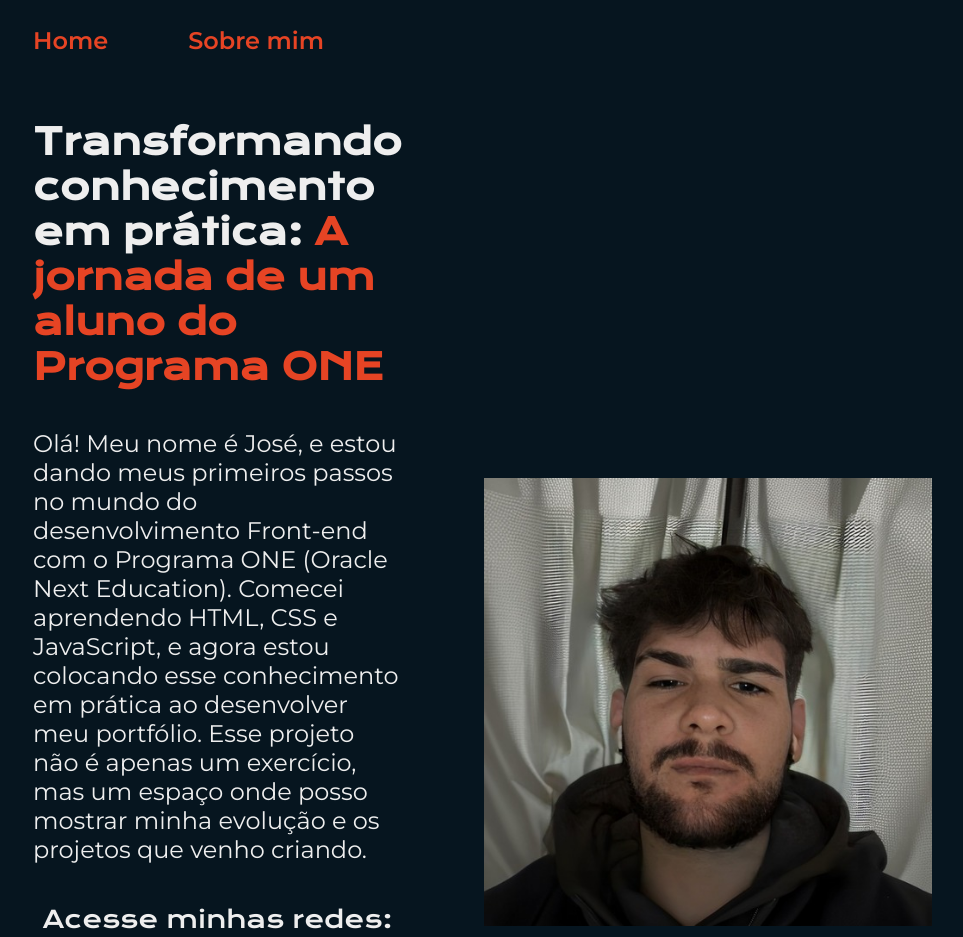
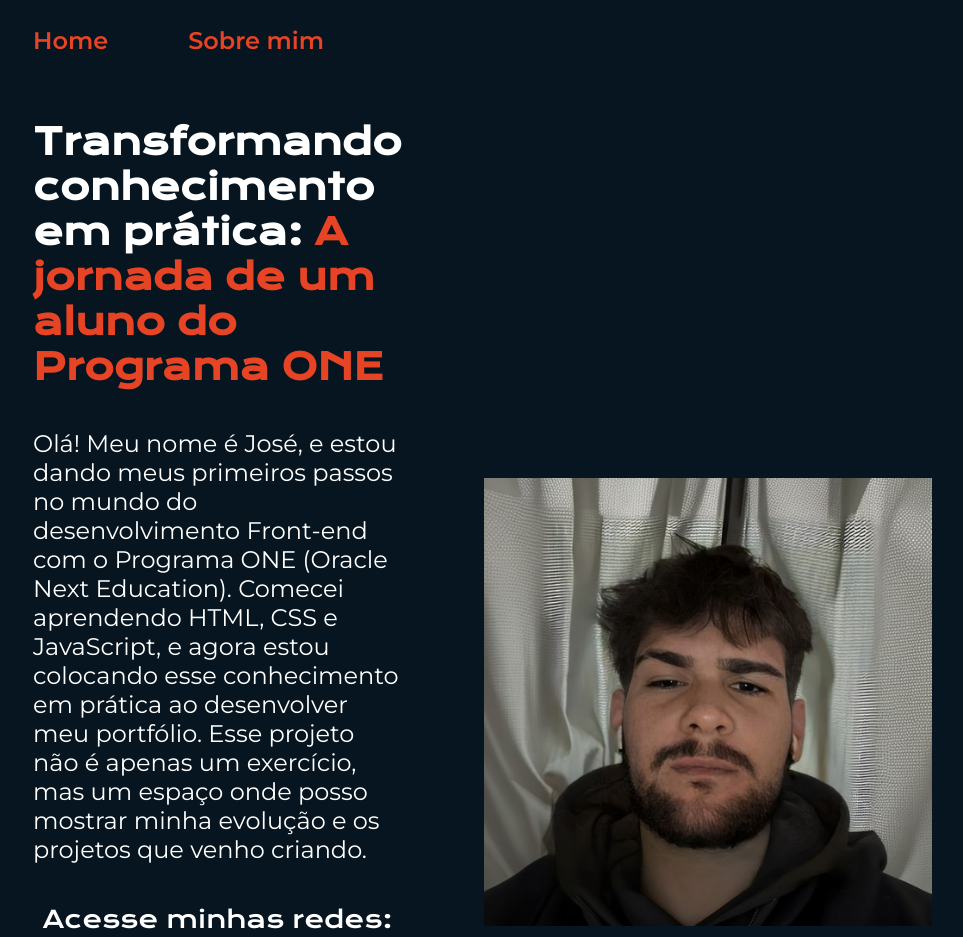
Before and after one commit to jrfeltran/portfolio-one, a plain HTML site: page index.html in a window 1280 px wide. Shown: the top 937 px of the page, without its empty margins (159-1122 px from the left). Drawn offline with nearby package versions, Linux system fonts and the light colour scheme.

Commit message:
mudando a cor do texto

```diff
--- a/styles/style.css
+++ b/styles/style.css
@@ -2,7 +2,7 @@
 
 :root {
     --cor-primaria: #06151f;
-    --cor-secundaria: #EEEEEE;
+    --cor-secundaria: #ffffff;
     --cor-terciaria: #e64424;
     --cor-hover: #1c2831;
 
```
